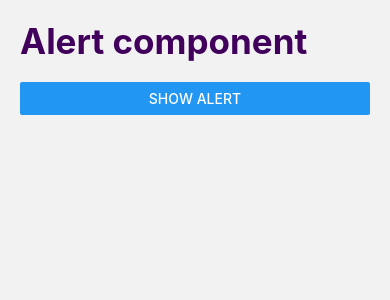
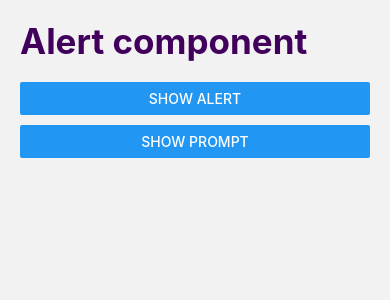
Before and after one commit to juliflorezg/React-native-udemy-12, a React Native app: screen /AlertScreen in a window 390 px wide. Shown: the top 300 px of the page. Built offline with nearby package versions, Linux system fonts and the light colour scheme.

Commit message:
add prompt android to AlertScreen

```diff
--- a/src/screens/AlertScreen.tsx
+++ b/src/screens/AlertScreen.tsx
@@ -2,6 +2,8 @@ import React from 'react';
 import {Alert, Button, View} from 'react-native';
 import {HeaderTitle} from '../components/HeaderTitle';
 import {styles} from '../theme/appTheme';
+import prompt from 'react-native-prompt-android';
+
 export const AlertScreen = () => {
   const showAlert = () => {
     Alert.alert(
@@ -18,10 +20,36 @@ export const AlertScreen = () => {
     );
   };
 
+  const showPrompt = () => {
+    prompt(
+      'Enter password',
+      'Enter your password to claim your $1.5B in lottery winnings',
+      [
+        {
+          text: 'Cancel',
+          onPress: () => console.log('Cancel Pressed'),
+          style: 'cancel',
+        },
+        {
+          text: 'OK',
+          onPress: password => console.log('OK Pressed, password: ' + password),
+        },
+      ],
+      {
+        type: 'secure-text',
+        cancelable: false,
+        defaultValue: 'test',
+        placeholder: 'placeholder',
+      },
+    );
+  };
+
   return (
     <View style={styles.globalMargin}>
       <HeaderTitle title="Alert component" />
       <Button title="Show Alert" onPress={showAlert} />
+      <View style={{height: 10}} />
+      <Button title="Show Prompt" onPress={showPrompt} />
     </View>
   );
 };
```
